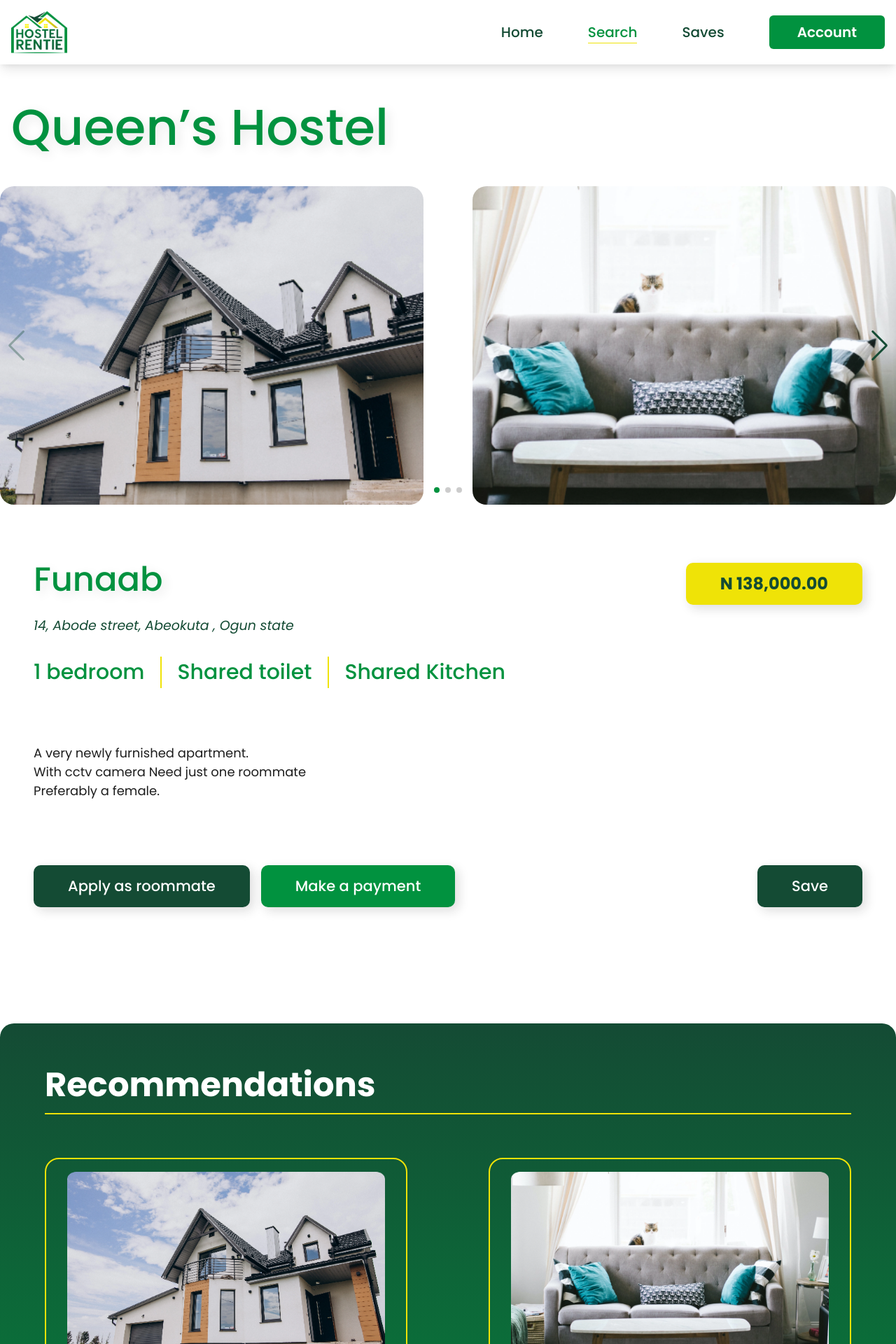
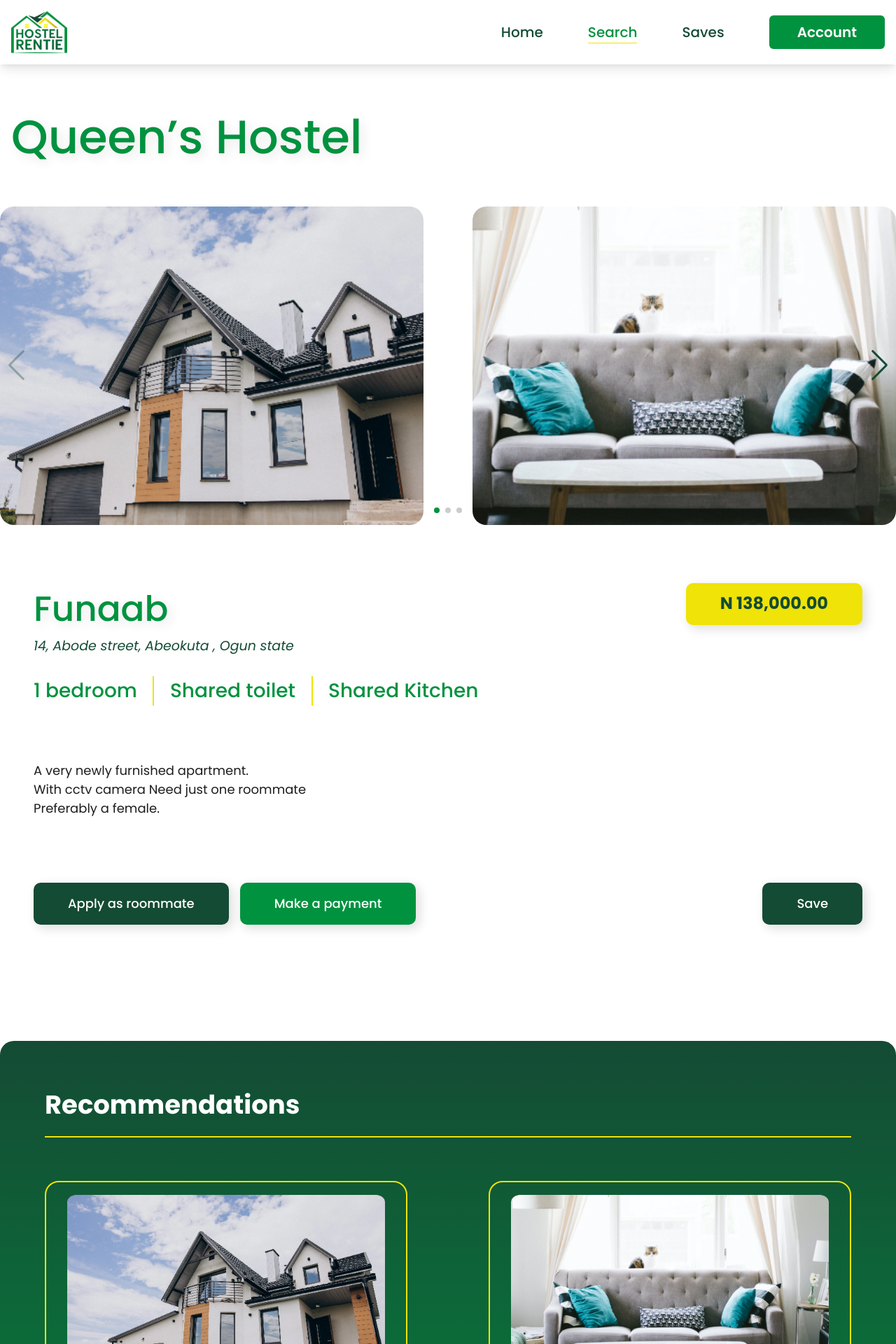
Before and after one commit to Kennyking100/hostel-rentie-v2, a React (Create React App) app: page /search/1 in a window 1280 px wide. Shown: the top 1920 px of the page at 70% size. Built offline with nearby package versions, Linux system fonts and the light colour scheme.

Commit message:
adjusted font to other pages

```diff
--- a/src/components/FindRoommates/FindField.tsx
+++ b/src/components/FindRoommates/FindField.tsx
@@ -8,7 +8,7 @@ interface Props {
 const FindField: React.FC<Props> = ({ name }) => {
   return (
     <Flex justifyContent={"space-between"} flexDir="column">
-      <Text fontSize={"3xl"} fontWeight="semibold" color={"#2b2024"} mb={2}>
+      <Text textStyle={"h4"} fontWeight="semibold" color={"#2b2024"} mb={2}>
         {name}
       </Text>
       <Select
--- a/src/components/Home/Explore/Explore.tsx
+++ b/src/components/Home/Explore/Explore.tsx
@@ -35,14 +35,15 @@ const Explore = () => {
         base: "100%",
         "2xl": "container.xl",
       }}
+      className="hero-bg-image"
       p={0}
     >
       <Box
         position="relative"
         pt="10.125rem"
-        pb={{ base: "40rem", lg: "17rem" }}
+        pb={{ base: "30rem", lg: "17rem" }}
       >
-        <Image
+        {/* <Image
           src={bgImg}
           position="absolute"
           top={"0"}
@@ -50,7 +51,7 @@ const Explore = () => {
           h="full"
           w={"full"}
           objectFit={"cover"}
-        />
+        /> */}
         <Container
           maxW={{
             base: "container.sm",
@@ -123,7 +124,7 @@ const Explore = () => {
             textStyle="h3"
             m="auto"
             w={"max-content"}
-            mt={"10rem"}
+            mb={"5rem"}
             onClick={() => navigate("/search")}
           >
             {"View more >>"}
--- a/src/components/Saves/index.tsx
+++ b/src/components/Saves/index.tsx
@@ -1,4 +1,4 @@
-import { Box, Container, Heading } from "@chakra-ui/react";
+import { Box, Container } from "@chakra-ui/react";
 import React from "react";
 import Newsletter from "../Home/Newsletter";
 import Layout from "../Layout";
@@ -7,14 +7,15 @@ import Recommendation from "../SingleSearchItem/Recommendation";
 
 const SavesPage = () => {
   const header = (
-    <Heading
+    <Box
       fontWeight={"bold"}
       color="white"
-      fontSize={{ base: "2.375rem", md: "3.375rem" }}
       textAlign="center"
       position="relative"
       maxW={"max-content"}
       mt={{ base: "3rem", lg: "auto" }}
+      textStyle="h2"
+      as="h2"
     >
       Saves
       <Box
@@ -31,7 +32,7 @@ const SavesPage = () => {
         backgroundColor={"#EFE307"}
         bottom="-32.5px"
       />
-    </Heading>
+    </Box>
   );
   return (
     <Layout>
--- a/src/components/Search/SearchFilter.tsx
+++ b/src/components/Search/SearchFilter.tsx
@@ -1,4 +1,4 @@
-import { Box, Heading, Select } from "@chakra-ui/react";
+import { Box, Select } from "@chakra-ui/react";
 import React from "react";
 import Btn from "../helpers/Btn";
 import { BsFillCaretDownFill } from "react-icons/bs";
@@ -6,10 +6,11 @@ import { BsFillCaretDownFill } from "react-icons/bs";
 const SearchFilter = () => {
   return (
     <Box width={{ base: "100%", lg: "60%" }}>
-      <Heading
+      <Box
         fontWeight={"medium"}
         color="GreenLight"
-        size={"2xl"}
+        as="h2"
+        textStyle="h2"
         position="relative"
         maxW={"max-content"}
         mb="3.5rem"
@@ -31,7 +32,7 @@ const SearchFilter = () => {
           bottom="-1rem"
           right={"-50%"}
         />
-      </Heading>
+      </Box>
       <Select
         placeholder="Location"
         icon={<BsFillCaretDownFill />}
--- a/src/components/Search/SearchHero.tsx
+++ b/src/components/Search/SearchHero.tsx
@@ -1,4 +1,4 @@
-import { Box, Flex, Heading, Image, Text } from "@chakra-ui/react";
+import { Box, Flex, Image, Text } from "@chakra-ui/react";
 import React from "react";
 import SearchBtn from "../helpers/SearchBtn";
 import SearchHeroImage from "../../assets/home/search-hero-image.svg";
@@ -7,24 +7,16 @@ const SearchHero = () => {
   return (
     <Flex mb="5.625rem" justifyContent={"space-between"} alignItems="center">
       <Box width={{ base: "100%", lg: "47%" }}>
-        <Heading
-          // fontSize={{ base: "2.875rem", sm: "3.75rem", lg: "5.625rem" }}
-          size={"4xl"}
+        <Box
+          as="h1"
+          textStyle="h1"
           textShadow="5px 5px 15px #1D1D1D1A"
           color={"GreenLight"}
           fontWeight="medium"
         >
           Search
-        </Heading>
-        <Text
-          mt="3.4375rem"
-          mb="5.625rem"
-          color={"Grey1D"}
-          fontSize={{
-            base: "1.25rem",
-            md: "1.5rem",
-          }}
-        >
+        </Box>
+        <Text mt="3.4375rem" mb="5.625rem" color={"Grey1D"} textStyle="body">
           You can now get and pair room and apartments with people. Try now to
           pair your apartment with someone Share the bills and facilities of
           apartment with someone or people
--- a/src/components/Search/SearchResult.tsx
+++ b/src/components/Search/SearchResult.tsx
@@ -1,4 +1,4 @@
-import { Box, Container, Flex, Heading, Image } from "@chakra-ui/react";
+import { Box, Container, Flex, Image } from "@chakra-ui/react";
 import React from "react";
 import ExploreCard from "../Home/Explore/ExploreCard";
 import Hostel1 from "../../assets/home/hostel-image1.png";
@@ -47,15 +47,16 @@ const SearchResult: React.FC<Props> = ({ headerComponent }) => {
             <>{headerComponent}</>
           ) : (
             <>
-              <Heading
+              <Box
                 fontWeight={"bold"}
                 color="white"
-                fontSize={{ base: "2.375rem", md: "3.375rem" }}
                 textAlign="center"
                 position="relative"
                 maxW={"max-content"}
                 m={"auto"}
                 mt={{ base: "3rem", lg: "auto" }}
+                textStyle="h2"
+                as="h2"
               >
                 Search Results
                 <Box
@@ -75,7 +76,7 @@ const SearchResult: React.FC<Props> = ({ headerComponent }) => {
                   bottom="-32.5px"
                   right={"0"}
                 />
-              </Heading>
+              </Box>
             </>
           )}
           <Flex mt="10.375rem" justifyContent={"space-between"} flexWrap="wrap">
--- a/src/components/SingleSearchItem/Recommendation.tsx
+++ b/src/components/SingleSearchItem/Recommendation.tsx
@@ -1,4 +1,4 @@
-import { Box, Container, Flex, Heading } from "@chakra-ui/react";
+import { Box, Container, Flex } from "@chakra-ui/react";
 import React from "react";
 import ExploreCard from "../Home/Explore/ExploreCard";
 import Hostel1 from "../../assets/home/hostel-image1.png";
@@ -19,12 +19,13 @@ const Recommendation = () => {
       pb={0}
       mb="10rem"
     >
-      <Heading
+      <Box
         fontWeight={"bold"}
         color="white"
-        size={"2xl"}
         position="relative"
         mt={{ base: "3rem", lg: "auto" }}
+        textStyle="h3"
+        as="h3"
       >
         Recommendations
         <Box
@@ -34,7 +35,7 @@ const Recommendation = () => {
           backgroundColor={"#EFE307"}
           bottom="-18px"
         />
-      </Heading>
+      </Box>
       <Flex mt="5rem" justifyContent={"space-between"} flexWrap="wrap">
         <ExploreCard name="Queens Hostel" price="N 138,000" imgSrc={Hostel1} />
         <ExploreCard name="Amore Hostel" price="N 175,000" imgSrc={Hostel2} />
--- a/src/components/SingleSearchItem/SearchItemDetails.tsx
+++ b/src/components/SingleSearchItem/SearchItemDetails.tsx
@@ -1,5 +1,5 @@
 import React from "react";
-import { Box, Container, Flex, Heading, Text } from "@chakra-ui/react";
+import { Box, Container, Flex, Text } from "@chakra-ui/react";
 import Btn from "../helpers/Btn";
 
 export const TextS = "5px 5px 15px #1D1D1D1A";
@@ -16,16 +16,17 @@ const SearchItemDetails = () => {
     >
       <Flex px={{ base: 4, sm: 8 }} mb="7.375rem" flexDir={"column"}>
         <Flex justifyContent={"space-between"} flexWrap="wrap">
-          <Heading
+          <Box
             fontWeight={"medium"}
-            size="2xl"
             textColor={"GreenLight"}
             textShadow={TextS}
             m={{ base: "auto", sm: "0" }}
             mb={4}
+            as="h2"
+            textStyle="h2"
           >
             Funaab
-          </Heading>
+          </Box>
           <Btn
             bg="YellowLight"
             width={{ base: "100%", sm: "max-content" }}
@@ -47,6 +48,7 @@ const SearchItemDetails = () => {
           fontStyle={"italic"}
           fontSize="1.1875rem"
           textAlign={{ base: "center", sm: "start" }}
+          textStyle="body"
         >
           14, Abode street, Abeokuta , Ogun state
         </Text>
@@ -56,7 +58,7 @@ const SearchItemDetails = () => {
           color={"GreenLight"}
           mt="29px"
           mb="79px"
-          fontSize={{ base: "md", lg: "3xl" }}
+          textStyle="h4"
           fontWeight="500"
           gap={"22.5px"}
           alignSelf="flex-start"
@@ -71,7 +73,7 @@ const SearchItemDetails = () => {
         </Flex>
         <Box
           color={"Grey1D"}
-          fontSize={{ base: "md", lg: "lg" }}
+          textStyle="body"
           mb="5.8125rem"
           textAlign={{ base: "center", sm: "start" }}
         >
@@ -90,7 +92,6 @@ const SearchItemDetails = () => {
               bg="GreenDark"
               width={{ base: "100%", sm: "max-content" }}
               color={"white"}
-              fontSize={"1.3125rem"}
               _hover={{
                 background: "Hover.GreenDark",
               }}
@@ -103,7 +104,6 @@ const SearchItemDetails = () => {
               minW={{ base: "100%", sm: "310px", md: "auto" }}
               bg="GreenLight"
               color={"white"}
-              fontSize={"1.3125rem"}
               _hover={{
                 background: "Hover.GreenLight",
               }}
@@ -117,7 +117,6 @@ const SearchItemDetails = () => {
             width={{ base: "100%", sm: "max-content" }}
             mb={8}
             color={"white"}
-            fontSize={"1.3125rem"}
             _hover={{
               background: "Hover.GreenDark",
             }}
--- a/src/components/SingleSearchItem/index.tsx
+++ b/src/components/SingleSearchItem/index.tsx
@@ -1,4 +1,4 @@
-import { Container, Heading } from "@chakra-ui/react";
+import { Box, Container } from "@chakra-ui/react";
 import React from "react";
 import Layout from "../Layout";
 import Recommendation from "./Recommendation";
@@ -16,15 +16,16 @@ const SingleSearchItemPage = () => {
           xl: "container.xl",
         }}
       >
-        <Heading
-          size={"4xl"}
+        <Box
+          as="h1"
+          textStyle="h1"
           textShadow="5px 5px 15px #1D1D1D1A"
           color={"GreenLight"}
           fontWeight="medium"
           mb="3rem"
         >
           Queen’s Hostel
-        </Heading>
+        </Box>
       </Container>
       <SearchItemHero />
       <SearchItemDetails />
--- a/src/index.css
+++ b/src/index.css
@@ -115,3 +115,14 @@ svg {
   opacity: 1;
   transform: scale(1, 1);
 }
+
+/*  */
+.hero-bg-image {
+  width: 100%;
+  height: 100%;
+  background-image: url("./assets/home/explore-bg-image.svg");
+  background-position: center;
+  background-repeat: no-repeat;
+  background-size: cover;
+  background-position-x: 51%;
+}
```
Also changed, not shown: src/components/FindRoommates/TopSection.tsx (+8 -15 lines).
